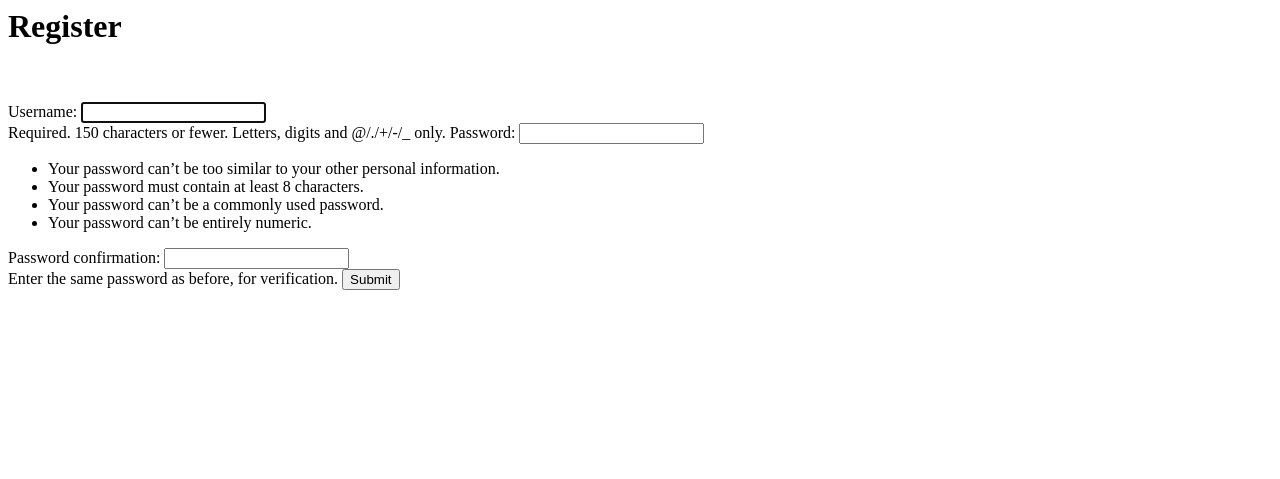
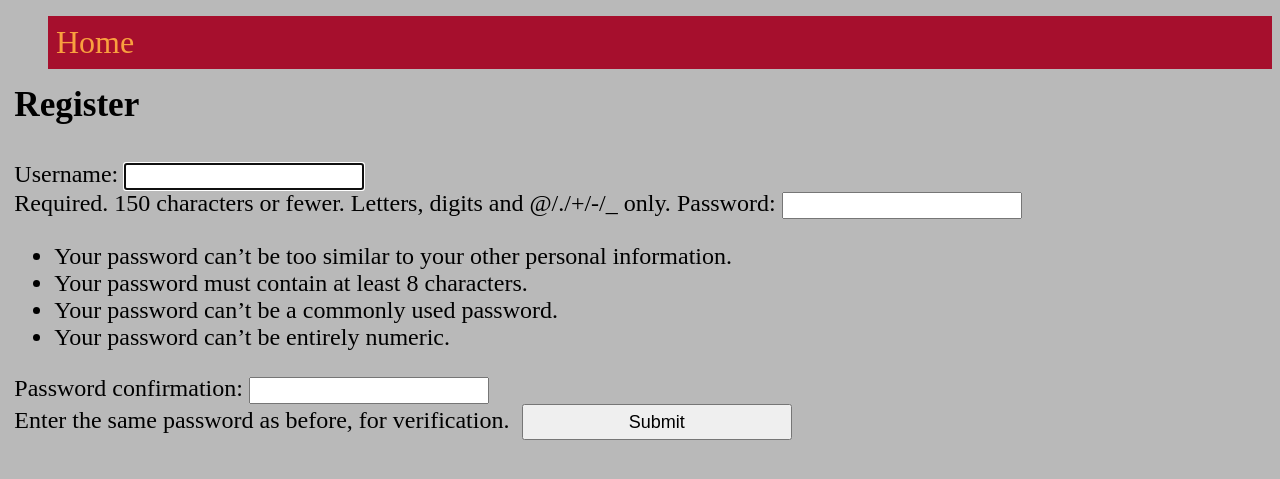
Before and after one commit to Vishal-Malireddi/Voting-System-Butch-for-President-, a Django app: page /members/register_user/ in a window 1280 px wide. Shown: the top 479 px of the page. Run offline with Django 4.2, Linux system fonts and the light colour scheme.

Commit message:
Added login and register decorations

```diff
--- a/src/members/templates/authenticate/register_user.html
+++ b/src/members/templates/authenticate/register_user.html
@@ -1,14 +1,31 @@
+{% load static %}
+<!DOCTYPE html>
+<html lang="en">
+    <head>
+        <meta charset="utf-8">
+        <meta name="viewport" content="width=device-width, initial-scale=1">
+        <title>Orgvote</title>
+
+        <meta name="Author" content="Butch For President">
+        <link rel="stylesheet" href="{% static 'orgStyles.css' %}">
+    </head>
+    <body class="backgroundTime">
+        <nav>
+            <ul class="mainNavBar">
+                <li class="navBar"><a href="{% url 'orgvote:home' %}">Home</a></li>
+            </ul>
+        </nav>
         {% block content %}
 
         {% if form.errors %}
-<p>There was an error with your form...</p>
+        <p id="error-handling">There was an error with your form...</p>
 
         {% endif %}
 
-<h1>Register</h1>
+        <h1 id="registerSize">Register</h1>
         <br/><br/>
 
-<form action="{% url 'members:register_user' %}" method=POST>
+        <form class="registrationTime" action="{% url 'members:register_user' %}" method=POST>
             {% csrf_token %}
 
             {{ form }}
@@ -19,3 +36,6 @@
 
         <br/><br/>
         {% endblock %}
+
+    </body>
+</html>
--- a/src/orgvote/static/orgStyles.css
+++ b/src/orgvote/static/orgStyles.css
@@ -1,9 +1,3 @@
-nav{
-    position:relative;
-    top:0px;
-    width: 100%;
-}
-
 .centered{
     text-align: center;
 }
@@ -15,12 +9,18 @@ nav{
 .textStuff{
     color: black;
 }
+/*Navigation Bar stuff*/
+nav{
+    position:relative;
+    top:0px;
+    width: 100%;
+}
 
 ul.mainNavbar{
     border-color: #A60F2D;
     list-style-type: none;
-    margin: 0;
-    padding: 0;
+    margin: 0%;
+    padding: 1%;
     overflow: hidden;
 }
 
@@ -48,6 +48,7 @@ li.navBar a:hover{
     color: #8E7DBE;
 }
 
+/*This is dedicated to the home page*/
 .titlePositioning{
     margin-left: auto;
     margin-right: auto;
@@ -99,7 +100,7 @@ h2.homeLogins a:hover{
     margin-top: 0.5%;
     padding: 1%;
 }
-
+/*This is general choice voting stuff*/
 ul.listTime{
     font-size: xx-large;
 }
@@ -118,11 +119,13 @@ li.listChoiceOptionlink a:after{
     color:#6f091e;
     text-decoration-color:#6f091e;
 }
+/*The colors above was just desparation before giving up*/
 
 .listTime p{
     font-size: xx-large;
 }
 
+/*This is dedicated to the question-vote.html stuff*/
 h3.panel-title{
     font-size: xx-large;
     margin-left: 0.5%;
@@ -135,7 +138,7 @@ h3.panel-title{
 
 label.choiceOption{
     font-size: x-large;
-    margin-left: 0.3%;
+    margin-left: 0.35%;
 }
 
 button.btn{
@@ -144,9 +147,10 @@ button.btn{
     width: 15em;
 }
 
+/*This is all dedicated to the specifics in the create.html stuff*/
 #creation{
     font-size: x-large;
-    margin-left: 0.3%;
+    margin-left: 0.5%;
 }
 
 #creation select{
@@ -163,3 +167,54 @@ button.btn{
     height: 2em;
     width: 15em;
 }
+
+/*This is dedicated to the detail.html stuff*/
+li.theFinePrint{
+    margin-left: 0.5%;
+}
+
+/*This is dedicated to the login.html stuff*/
+#loginTitle{
+    margin-left: 0.5%;
+}
+
+label.form-label{
+    font-size: x-large;
+    margin-top: 0.5%;
+    margin-bottom: 0.5%;
+    margin-left: 0.5%;
+}
+input.form-control{
+    font-size: large;
+    margin-top: 0.5%;
+    margin-bottom: 0.5%;
+    margin-left: 0.5%;
+}
+
+input.btn{
+    font-size: large;
+    margin-left: 0.5%;
+    height: 2em;
+    width: 15em;
+}
+
+/*This is dedicated to the register_user.html stuff*/
+#error-handling{
+    font-size: xx-large;
+}
+
+#registerSize{
+    font-size: 220%;
+    margin: 0%;
+    margin-left: 0.5%;
+    padding: 0%;
+}
+
+.registrationTime{
+    font-size: x-large;
+    margin-left: 0.5%;
+}
+
+.registrationTime input{
+    font-size: large;
+}
--- a/src/orgvote/templates/orgvote/detail.html
+++ b/src/orgvote/templates/orgvote/detail.html
@@ -21,12 +21,12 @@
             {{survey.name}}
             {% for choice in survey.question_set.all%}
             <!-- Display Objects -->
-            <li>{{ choice.name }}</li>
+            <li class="theFinePrint">{{ choice.name }}</li>
 
             <hr/>
             <!-- If object_list is empty  -->
             {% empty %}
-            <li>No objects yet.</li>
+            <li class="theFinePrint">No objects yet.</li>
             {% endfor %}
         </ul>
 
```
Also changed, not shown: src/members/templates/authenticate/login.html (+20 -2 lines). Lines whose indentation alone changed are shown as unchanged.
